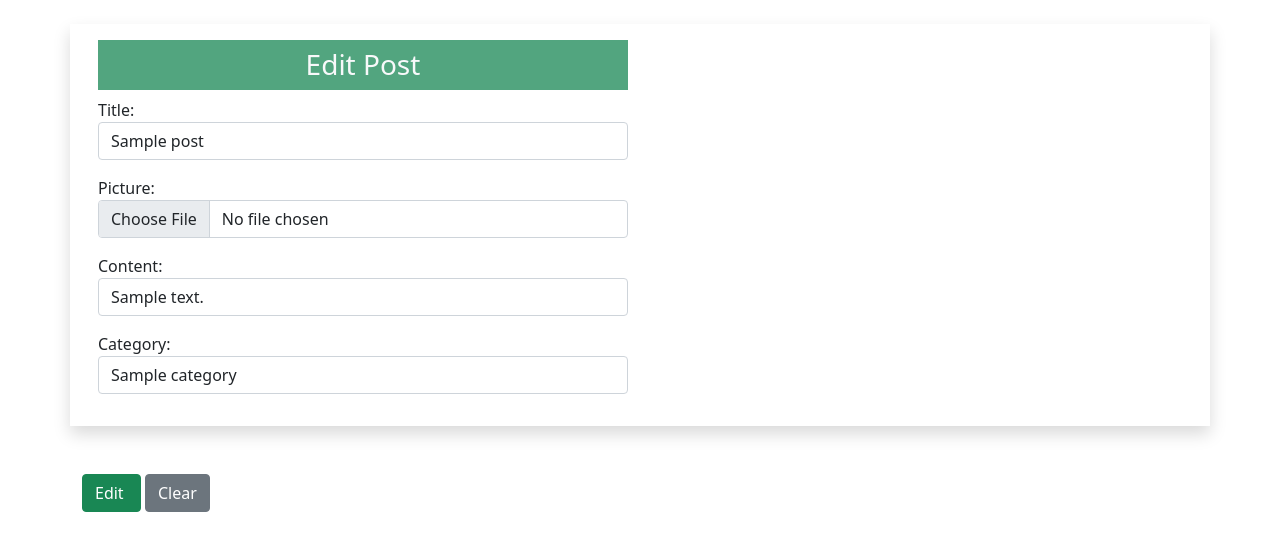
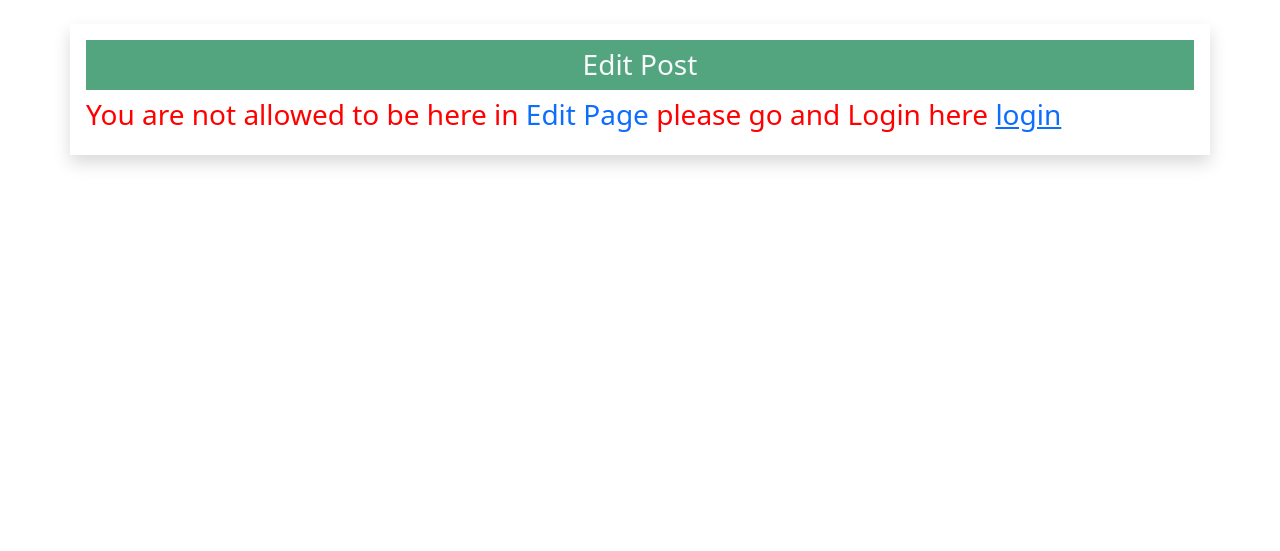
Before and after one commit to OmarAbdelzaher/Django-Blog-Project-G1, a Django app: page /dj_blog/updatePost/1 in a window 1280 px wide. Shown: the part 70-621 px from the top of the page. Run offline with Django 3.2, Linux system fonts and the light colour scheme; a user stored in the database is signed in; tables that the repository leaves empty hold one stand-in row (values such as "Sample post"); some libraries are stand-ins or nearby versions.

Commit message:
only post author can modify post and post slice

```diff
--- a/templates/dj_blog/updatePost.html
+++ b/templates/dj_blog/updatePost.html
@@ -3,8 +3,11 @@
 
 {% block main_block %}
 {% if user.is_authenticated %}
+    {% if user.id == post.user.id  %}
 
-<!-- Title  -->
+
+
+
         <form class="container" method='POST' enctype="multipart/form-data" >{% csrf_token %}
             <div class="row shadow p-3 mb-4 ">
                 <div class="col-6">
@@ -15,13 +18,28 @@
             </div><br>
 
             <input type="submit" value="Edit " class=" btn btn-success"/>
-        <input type="reset" value="Clear" class=" btn btn-secondary"/>
+
+            <a href="{% url 'landing'%}"  class="btn btn-secondary">Cancel </a>
+
         </form>
+    {% else %}
+        <div class="container shadow p-3 mb-4 ">
+            <h3 class="text-center text-light bg-success p-2 fw-light bg-opacity-75">Edit Post</h3>
+
+            <h3 style="color: red;"> You are not allowed to be here in
+                <stong class="text-primary">Edit Page </stong>
+                please go and Login here
+                <a href="{% url 'login' %}">login</a>
+            </h3>
+
+        </div>
+
+    {% endif %}
 {% else %}
     <!-- Show message if user try edit link when logout  -->
 
     <div class="container shadow p-3 mb-4 ">
-        <h3 class="text-center text-light bg-success p-2 fw-light bg-opacity-75">Delete Post</h3>
+        <h3 class="text-center text-light bg-success p-2 fw-light bg-opacity-75">Edit Post</h3>
 
         <h3 style="color: red;"> You are not allowed to be here in
             <stong class="text-primary">Edit Page </stong>
```
Also changed, not shown: templates/dj_blog/delete-post.html (+15 -0 lines), templates/dj_blog/landing.html (+9 -5 lines), templates/dj_blog/post.html (+11 -7 lines), dj_blog/static/images/hm_zaUS5O2.jpg (added), dj_blog/static/images/paris_kGCNlgp.jpg (added). Lines whose indentation alone changed are shown as unchanged.
